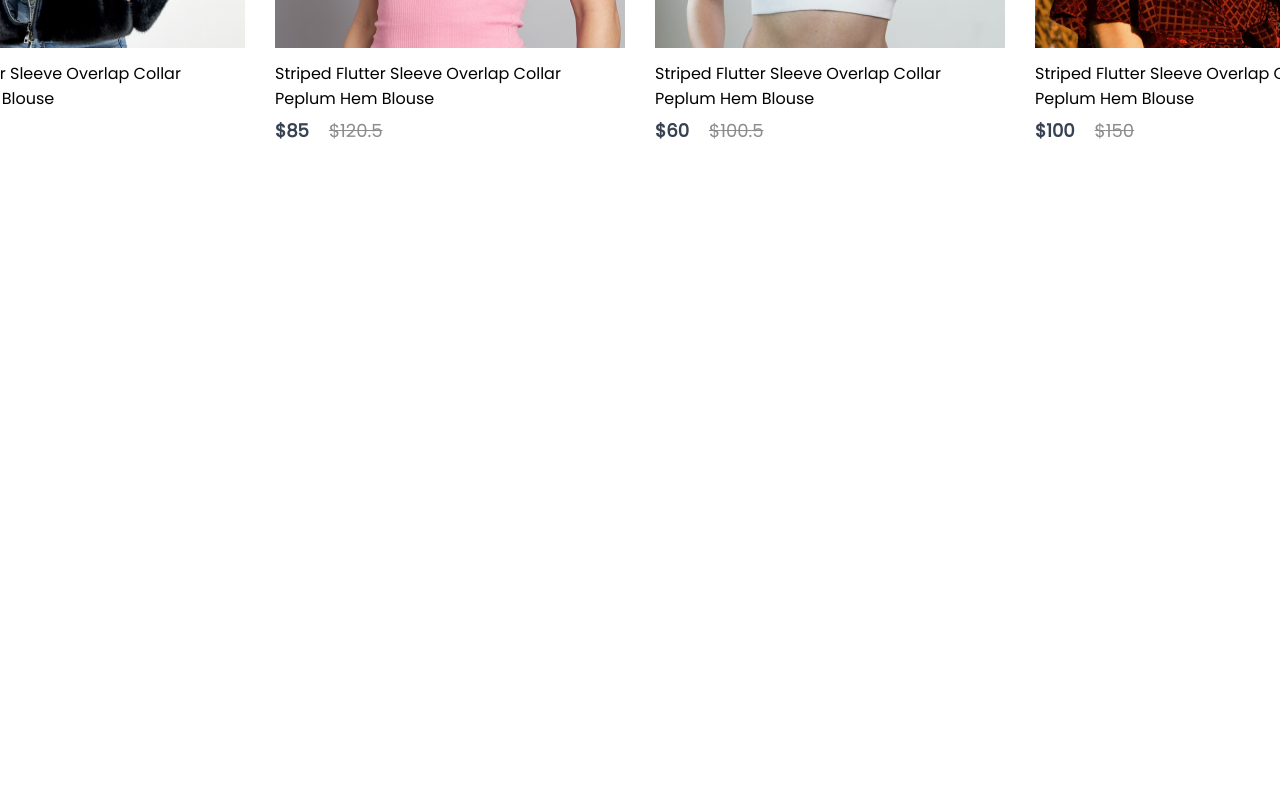
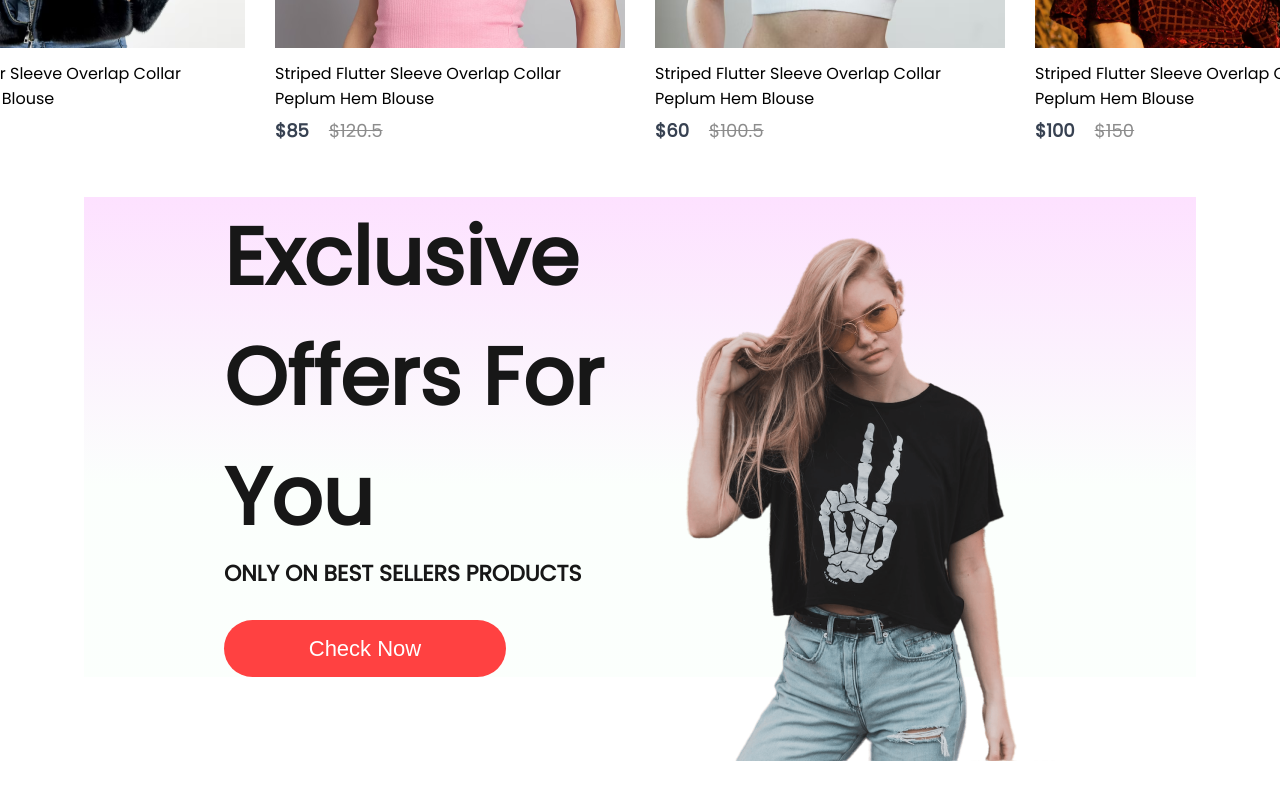
Before and after one commit to samdishjadhav9970/e-commerce_application, a React (Create React App) app: page / in a window 1280 px wide. Shown: the part 1420-2220 px from the top of the page. Before the commit the page ends 1617 px from the top, so only its background shows below. Built offline with nearby package versions, Linux system fonts and the light colour scheme.

Commit message:
Offers component

```diff
--- a/src/Components/Offers/Offers.css
+++ b/src/Components/Offers/Offers.css
@@ -0,0 +1,51 @@
+.offers{
+    width: 65%;
+    height: 60vh;
+    display: flex;
+    margin: auto;
+    padding: 0 140px;
+    margin-bottom: 150px;
+    background: linear-gradient( 180deg, #fde1ff, #e1ffea22 60% );
+    /* justify-content: space-evenly; */
+}
+
+.offers-left{
+    flex: 1;
+    display: flex;
+    flex-direction: column;
+    justify-content: center;
+}
+
+.offers-left h1{
+    color: #171717;
+    font-size: 80px;
+    font-weight: 600;
+}
+
+.offers-left p{
+    color: #171717;
+    font-size: 22px;
+    font-weight: 600;
+}
+
+.offers-left  button{
+    width: 282px;
+    height: 70px;
+    border-radius: 35px;
+    background: #ff4141;
+    border: none;
+    color: #fff;
+    font-size: 22px;
+    font-weight: 500;
+    margin-top: 30px;
+    cursor: pointer;
+}
+
+.offers-right{
+    flex: 1;
+    display: flex;
+    align-items: center;
+    justify-content: flex-end;
+    padding-top: 50px;
+    margin-top: 50px;
+}
--- a/src/Components/Offers/Offers.jsx
+++ b/src/Components/Offers/Offers.jsx
@@ -1,9 +1,20 @@
 import React from 'react'
 import './Offers.css'
+import ExclusiveImage from '../Assets/exclusive_image.png'
 
 function Offers() {
   return (
-    <div className='offers'>Offers</div>
+    <div className='offers'>
+        <div className="offers-left">
+            <h1>Exclusive</h1>
+            <h1>Offers For You</h1>
+            <p>ONLY ON BEST SELLERS PRODUCTS</p>
+            <button>Check Now</button>
+        </div>
+        <div className="offers-right">
+            <img src={ExclusiveImage} alt="" />
+        </div>
+    </div>
   )
 }
 
--- a/src/Pages/Shop.jsx
+++ b/src/Pages/Shop.jsx
@@ -1,12 +1,14 @@
 import React from 'react'
 import Hero from '../Components/Hero/Hero'
 import Popular from '../Components/Popular/Popular'
+import Offers from '../Components/Offers/Offers'
 
 function Shop() {
   return (
     <div>
       <Hero />
       <Popular />
+      <Offers />
     </div>
   )
 }
--- a/src/index.css
+++ b/src/index.css
@@ -1,6 +1,6 @@
 * {
   margin: 0;
-  /* padding: 0; */
+  padding: 0;
 }
 
 body {
```
Also changed, not shown: src/Components/NewCollections/NewCollections.jsx (added, +9 -0 lines).
